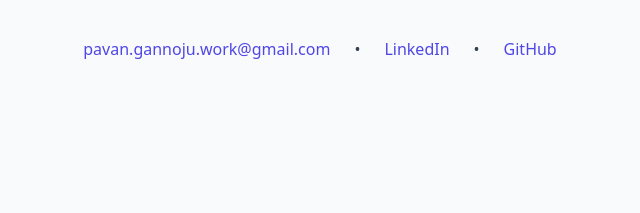
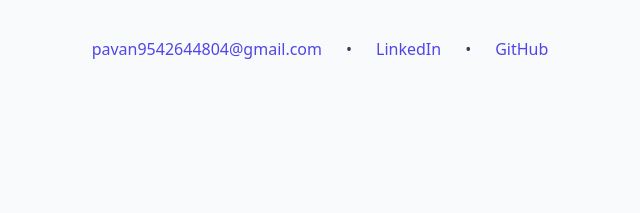
Before and after one commit to pavann19/Pava_kumar_gannoju_portfolio, a plain HTML site: page index.html in a window 1280 px wide. Shown: the part 4275-4488 px from the top of the page, 320-960 px from the left. Drawn offline with nearby package versions, Linux system fonts and the light colour scheme.

Commit message:
Add portfolio website files

```diff
--- a/index.html
+++ b/index.html
@@ -350,11 +350,11 @@
                 <h2 class="text-3xl md:text-4xl font-bold mb-4 text-slate-900 dark:text-white">Get In Touch</h2>
                 <p class="text-slate-600 dark:text-slate-400 mb-10">Have a question, an opportunity, or just want to chat about tech? Feel free to connect with me.</p>
                 <div class="flex justify-center items-center space-x-6">
-                     <a href="mailto:pavan.gannoju.work@gmail.com" class="font-medium text-indigo-600 dark:text-indigo-400 hover:underline">pavan.gannoju.work@gmail.com</a>
+                     <a href="mailto:pavan9542644804@gmail.com" class="font-medium text-indigo-600 dark:text-indigo-400 hover:underline">pavan9542644804@gmail.com</a>
                      <span>&bull;</span>
                      <a href="https://linkedin.com/in/pavangannoju" target="_blank" rel="noopener noreferrer" class="font-medium text-indigo-600 dark:text-indigo-400 hover:underline">LinkedIn</a>
                      <span>&bull;</span>
-                     <a href="https://github.com/PavanGannoju" target="_blank" rel="noopener noreferrer" class="font-medium text-indigo-600 dark:text-indigo-400 hover:underline">GitHub</a>
+                     <a href="https://github.com/Pavann19" target="_blank" rel="noopener noreferrer" class="font-medium text-indigo-600 dark:text-indigo-400 hover:underline">GitHub</a>
                 </div>
             </div>
         </section>
```
